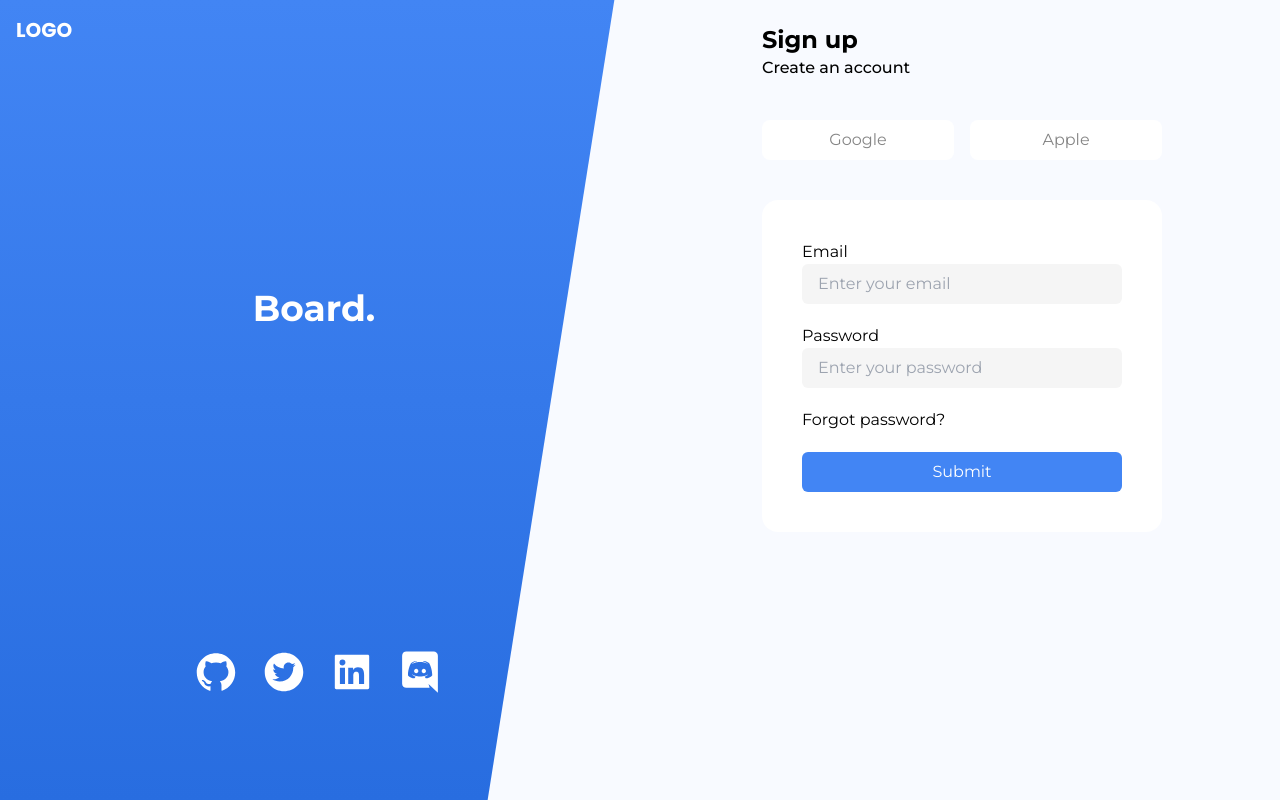
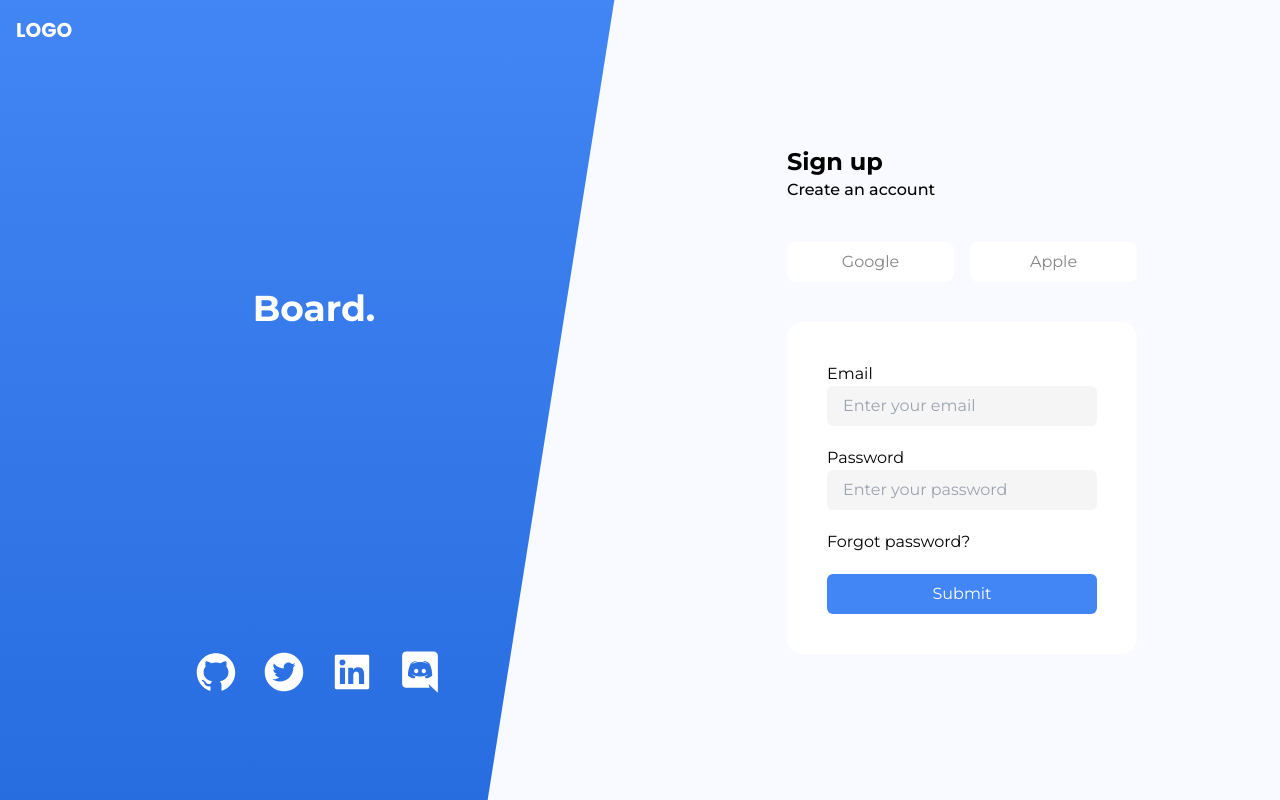
Before and after one commit to Amal221200/dashboard-nextjs, a Next.js app: page /signup in a window 1280 px wide. Built offline with nearby package versions, Linux system fonts and the light colour scheme.

Commit message:
minor improvements

```diff
--- a/next.config.js
+++ b/next.config.js
@@ -1,4 +1,8 @@
 /** @type {import('next').NextConfig} */
-const nextConfig = {}
+const nextConfig = {
+    images: {
+        domains: ["lh3.googleusercontent.com"]
+    }
+}
 
 module.exports = nextConfig
--- a/package.json
+++ b/package.json
@@ -27,6 +27,7 @@
     "react-dom": "18.2.0",
     "react-hot-toast": "^2.4.1",
     "react-icons": "^4.11.0",
+    "sharp": "^0.32.6",
     "tailwindcss": "^3.3.3",
     "typescript": "5.2.2",
     "zustand": "^4.4.1"
--- a/src/app/(auth)/layout.tsx
+++ b/src/app/(auth)/layout.tsx
@@ -1,11 +1,12 @@
-import '@/styles/globals.css';
 import { BasicFCProps } from '@/lib/types';
 import Link from 'next/link'
 import { socialLinks } from '@/lib/constants';
 
 const AuthLayout: React.FC<BasicFCProps> = ({ children }) => {
     return (
-        <div className="md:flex flex-row gap-2 h-screen hidden">
+        <>
+            {/* Deskop Form */}
+            <div className="md:flex flex-row gap-2 h-full hidden">
                 <div className='bg-sidebar_gradient flex-1 relative flex flex-col justify-between text-white overflow-hidden'>
                     <h6 className="flex-1 logo w-full text-xl text-left p-4 font-bold">LOGO</h6>
                     <h1
@@ -21,10 +22,33 @@ const AuthLayout: React.FC<BasicFCProps> = ({ children }) => {
                     </div>
                     <div className='absolute h-full w-[200px] lg:skew-x-[-9deg] skew-x-[-6deg] top-0 right-[-115px] bg-primary' />
                 </div>
-            <div className="flex-1">
+                <div className="flex-1 flex justify-center items-center">
                     {children}
                 </div>
             </div>
+            {/* Mobile Form */}
+
+            <div className='md:hidden w-full bg-secondary_gradient flex items-center justify-center'>
+                <main>
+                    <header className='flex flex-col gap-1 mb-2 text-white'>
+                        <h6 className="flex-1 logo w-full text-xl text-left font-bold">LOGO</h6>
+                        <h1
+                            className='flex-1 w-full 2xl:text-7xl text-4xl lg:text-center text-left font-bold lg:pr-4'>Board.
+                        </h1>
+                    </header>
+                    {children}
+                    <footer className='flex gap-3 w-full justify-center p-4'>
+                        {
+                            socialLinks.map((socialLink, ind) => (
+                                <Link key={ind} href={socialLink.href} className='flex items-center lg:w-[44px] w-[38px] lg:h-[44px] h-[38px] text-white'>
+                                    <socialLink.icon className='w-full h-full' />
+                                </Link>
+                            ))
+                        }
+                    </footer>
+                </main>
+            </div>
+        </>
     )
 }
 
--- a/src/app/(auth)/login/page.tsx
+++ b/src/app/(auth)/login/page.tsx
@@ -7,7 +7,7 @@ export const metadata = {
 const LoginPage = () => {
 
   return (
-    <Form title='Sign In' subtitle='Sign In to you account' />
+    <Form title='Log In' subtitle='Login to you account' />
   )
 }
 export default LoginPage
--- a/src/app/page.tsx
+++ b/src/app/page.tsx
@@ -9,7 +9,7 @@ import Top from "@/components/Top";
 const Home = async () => {
 
   const session = await getServerSession();
-
+//
   if (!session?.user) {
     redirect("/login");
   }
--- a/src/components/Form.tsx
+++ b/src/components/Form.tsx
@@ -1,6 +1,6 @@
 "use client";
 
-import { signIn, useSession } from "next-auth/react";
+import { signIn } from "next-auth/react";
 import { useRouter } from "next/navigation";
 import { FormEvent, useCallback, useState } from "react";
 import toast from "react-hot-toast";
@@ -35,8 +35,8 @@ const Form: React.FC<FormProps> = ({ title, subtitle }) => {
     }, [setDisable, title, router])
 
     return (
-        <div className="w-full flex lg:justify-center justify-end items-center h-full p-6">
-            <div className="lg:w-[400px] w-[350px] md:block hidden">
+        <div className="flex lg:justify-center justify-end items-center p-6 bg-primary rounded-lg">
+            <div className="lg:w-[400px] max-w-[350px] md:block">
                 <h2 className="text-left w-full font-bold 2xl:text-4xl text-2xl">{title}</h2>
                 <p className="text-base font-medium">{subtitle}</p>
                 <div className="flex gap-4 my-10">
--- a/src/components/Header/Header.tsx
+++ b/src/components/Header/Header.tsx
@@ -1,6 +1,5 @@
 
 import { AiOutlineBell, AiOutlineSearch } from 'react-icons/ai'
-import { FaUserCircle } from 'react-icons/fa'
 import ToggleMenu from '../ToggleMenu';
 import HeaderProfile from './HeaderProfile';
 
@@ -13,7 +12,7 @@ const Header = () => {
       </div>
       <div className="flex gap-3 items-center">
         <form className="relative flex items-center bg-white p-2 rounded-md">
-          <input type="search" placeholder="Search..." className="outline-none text-black placeholder:text-gray-400 sm:px-2 sm:block hidden" />
+          <input type="search" placeholder="Search..." className="outline-none w-full text-black placeholder:text-gray-400 sm:px-2 sm:block hidden" />
           <AiOutlineSearch className="text-lg text-gray-400" />
         </form>
         <AiOutlineBell className="text-xl" />
--- a/src/components/Header/HeaderProfile.tsx
+++ b/src/components/Header/HeaderProfile.tsx
@@ -1,17 +1,23 @@
 "use client";
 import { useSession } from 'next-auth/react';
+import Image from 'next/image';
 import Link from 'next/link';
-import { FaUser } from 'react-icons/fa'
+import { FaUserCircle } from 'react-icons/fa'
 const HeaderProfile = () => {
     const { data, status } = useSession()
-    // console.log(data);
-    console.log(data?.user?.image);
+    // console.log(data, status);
+    // console.log(data?.user?.image);
     // const status: string = "d"
     let s: [number] = [67]
     return (
         status === "unauthenticated" ? (
-            <Link href="/login"> <FaUser className="text-xl text-black" /></Link>
-        ) : <></>
+            <Link href="/login"> <FaUserCircle className="text-xl text-black" /></Link>
+        ) : (
+            data?.user?.image ? (
+                <Image src={data?.user?.image!} alt="profile" width={20} height={20} className='rounded-full' />
+            ) : <></>
+
+        )
     );
 }
 
--- a/src/lib/authOptions.ts
+++ b/src/lib/authOptions.ts
@@ -45,6 +45,7 @@ const authOptions: AuthOptions = {
     ],
     callbacks: {
         async session({ session }) {
+            await connectToDB()
             const sessionUser = await User.findOne({
                 email: session.user?.email
             })
--- a/src/providers/AuthProvider.tsx
+++ b/src/providers/AuthProvider.tsx
@@ -6,9 +6,7 @@ const AuthProvider = ({ children, session }: { children: React.ReactNode, sessio
 
     return (
         <SessionProvider session={session}>
-            <>
-                {children}
-            </>
+            {children}
         </SessionProvider>
     )
 }
```
Also changed, not shown: middleware.ts (deleted, +0 -37 lines), src/app/layout.tsx (+5 -2 lines), 1 other file (tests, documents, lock files or other folders). Lines whose indentation alone changed are shown as unchanged.
